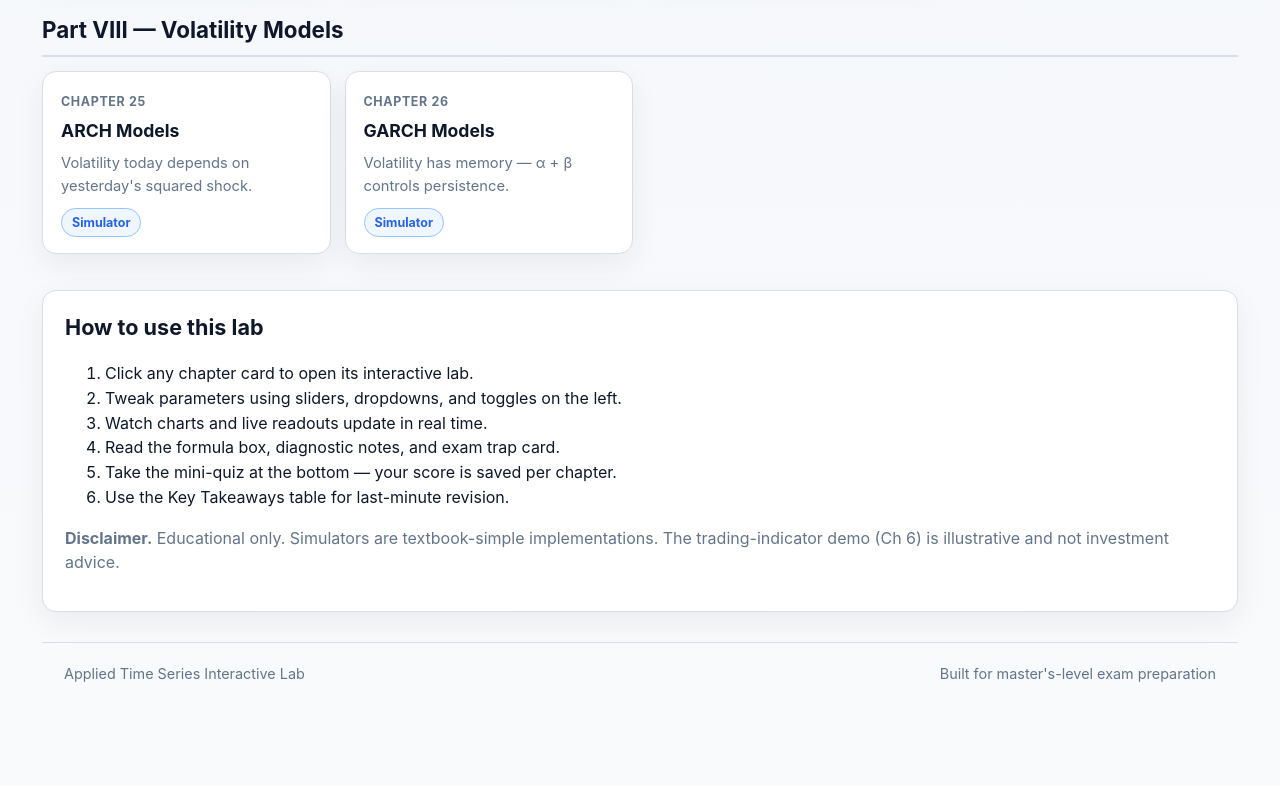
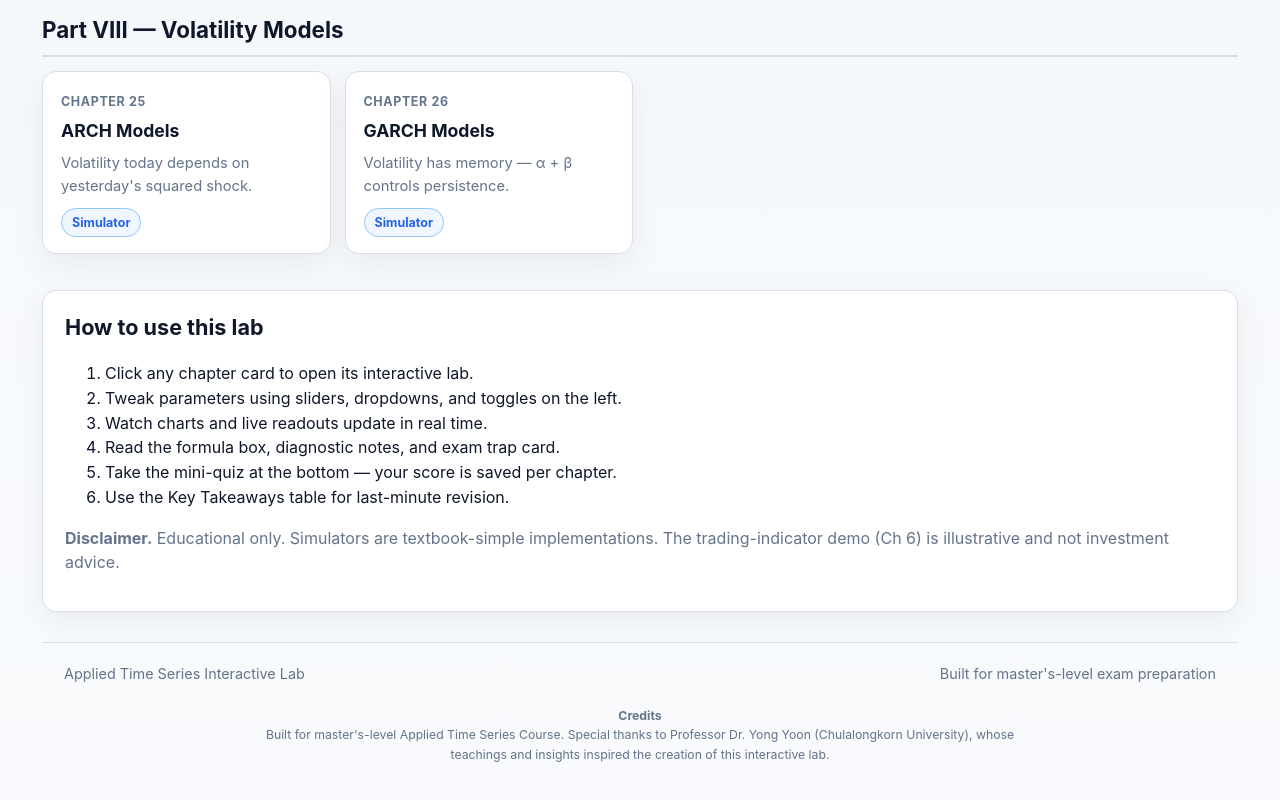
Before and after one commit to Sittha33/time-series-interactive-lab, a plain HTML site: page index.html in a window 1280 px wide. Shown: the part 2639-3439 px from the top of the page. Drawn offline with Linux system fonts and the light colour scheme.

Commit message:
Add professor credits to the footer on all pages

```diff
--- a/index.html
+++ b/index.html
@@ -106,9 +106,15 @@
       <p class="muted" style="margin-top: 14px;"><strong>Disclaimer.</strong> Educational only. Simulators are textbook-simple implementations. The trading-indicator demo (Ch 6) is illustrative and not investment advice.</p>
     </section>
 
-    <footer class="page-footer">
-      <div class="muted">Applied Time Series Interactive Lab</div>
-      <div class="muted">Built for master's-level exam preparation</div>
+    <footer class="page-footer" style="display: block;">
+      <div style="display: flex; justify-content: space-between; align-items: center; margin-bottom: 20px;">
+        <div class="muted">Applied Time Series Interactive Lab</div>
+        <div class="muted">Built for master's-level exam preparation</div>
+      </div>
+      <div class="muted" style="text-align: center; font-size: 0.85em; max-width: 800px; margin: 0 auto; line-height: 1.6;">
+        <strong>Credits</strong><br>
+        Built for master's-level Applied Time Series Course. Special thanks to Professor Dr. Yong Yoon (Chulalongkorn University), whose teachings and insights inspired the creation of this interactive lab.
+      </div>
     </footer>
   </main>
 </body>
```
Also changed, not shown: assets/js/common.js (+10 -3 lines).
